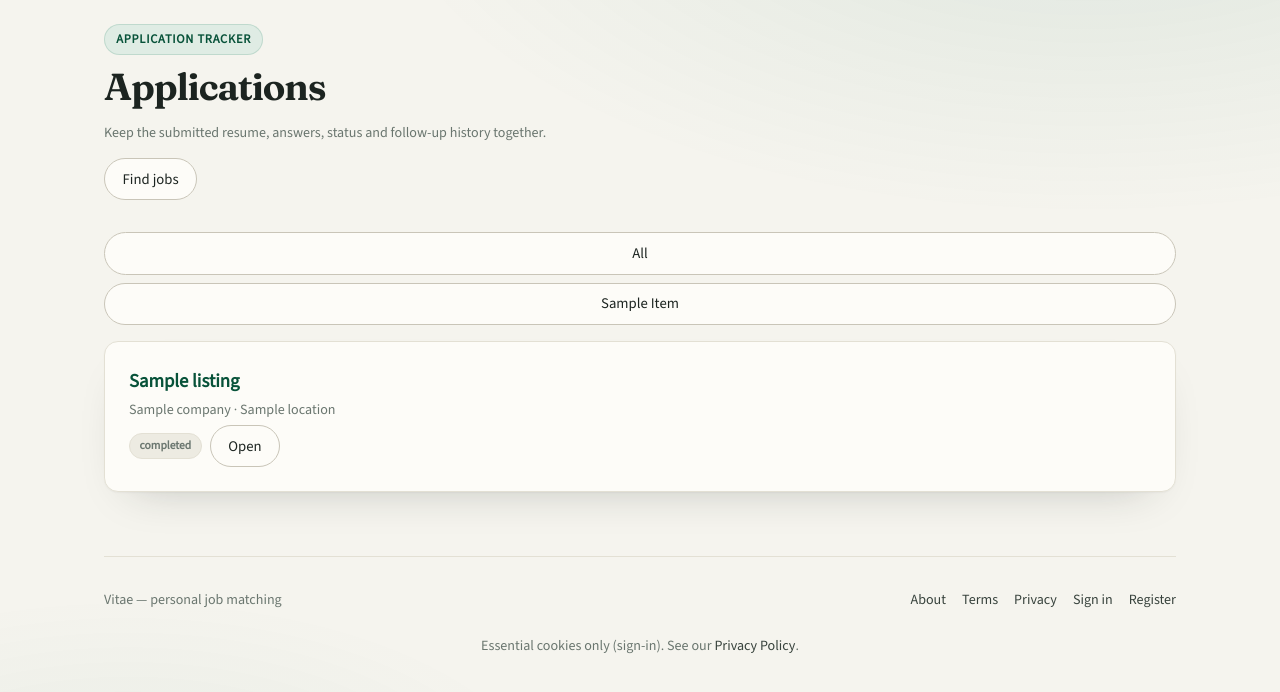
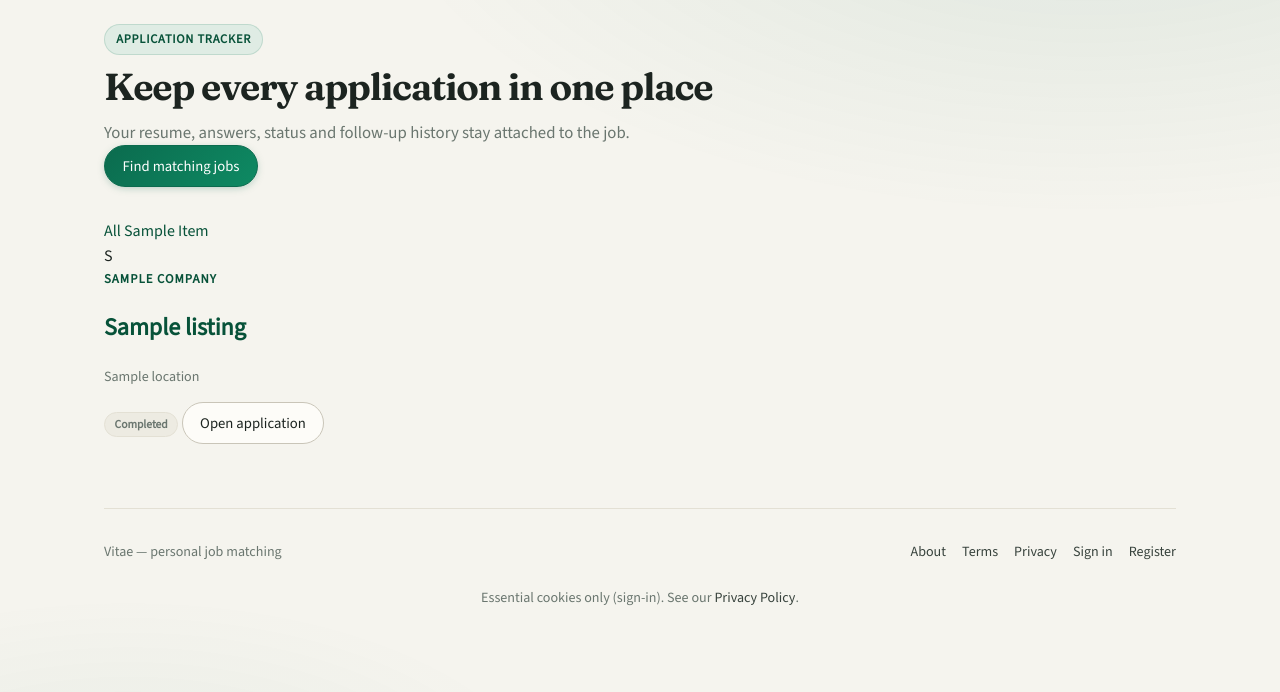
Before and after one commit to OktopalsHub/Vitae, a FastAPI app: template app/templates/applications.html in a window 1280 px wide. Shown: the part 64-756 px from the top of the page. Run offline with FastAPI, Linux system fonts and the light colour scheme; the template is opened without the code that fills it: most values are stand-ins (such as "Sample title", 1, 10 or a date in 2020); parts of the project's set-up code (start-up, migrations or seed data) failed here and were passed over.

Commit message:
feat(ui): improve Phase 15 product experience

```diff
--- a/app/templates/applications.html
+++ b/app/templates/applications.html
@@ -1,52 +1,51 @@
 {% extends "base.html" %}
 {% block title %}Applications · Vitae{% endblock %}
 {% block content %}
-<div class="page-head">
+<div class="page-head page-head--wide">
   <div>
     <p class="eyebrow">Application tracker</p>
-    <h1>Applications</h1>
-    <p class="meta">Keep the submitted resume, answers, status and follow-up history together.</p>
+    <h1>Keep every application in one place</h1>
+    <p class="lede">Your resume, answers, status and follow-up history stay attached to the job.</p>
   </div>
-  <a class="btn" href="/jobs">Find jobs</a>
+  <a class="btn btn-primary" href="/jobs">Find matching jobs</a>
 </div>
 
-<div class="chip-list" style="margin:var(--s4) 0">
-  <a class="btn {% if not status %}btn-primary{% endif %}" href="/applications">All</a>
+<nav class="status-tabs" aria-label="Application status">
+  <a class="status-tab {% if not status %}is-active{% endif %}" href="/applications">All</a>
   {% for item in statuses %}
-  <a class="btn {% if status == item %}btn-primary{% endif %}" href="/applications?status={{ item }}">{{ item.replace('_', ' ')|title }}</a>
+  <a class="status-tab {% if status == item %}is-active{% endif %}" href="/applications?status={{ item }}">{{ item.replace('_', ' ')|title }}</a>
   {% endfor %}
-</div>
+</nav>
 
-<div class="panel">
+<section class="application-board">
   {% if applications %}
-  <div class="application-list">
     {% for item in applications %}
-    <article class="application-row">
-      <div>
-        <h3 style="margin:0">
-          {% if item.listing %}
-          <a href="/jobs/{{ item.listing.public_id }}">{{ item.listing.title }}</a>
-          {% else %}
-          Job no longer available
-          {% endif %}
-        </h3>
-        {% if item.listing and item.listing.company %}
-        <p class="meta" style="margin:var(--s1) 0">{{ item.listing.company }}{% if item.listing.location %} · {{ item.listing.location }}{% endif %}</p>
-        {% endif %}
+    <article class="application-card">
+      <div class="application-card__main">
+        <div class="application-card__icon" aria-hidden="true">
+          {{ (item.listing.company if item.listing and item.listing.company else (item.listing.title if item.listing else "J"))[:1]|upper }}
+        </div>
+        <div>
+          <p class="kicker">{{ item.listing.company if item.listing and item.listing.company else "Job application" }}</p>
+          <h2>
+            {% if item.listing %}<a href="/jobs/{{ item.listing.public_id }}">{{ item.listing.title }}</a>{% else %}Job no longer available{% endif %}
+          </h2>
+          {% if item.listing and item.listing.location %}<p class="meta">{{ item.listing.location }}</p>{% endif %}
+        </div>
       </div>
-      <div class="actions">
-        <span class="badge {{ item.application.status }}">{{ item.application.status.replace('_', ' ') }}</span>
-        <a class="btn" href="/applications/{{ item.application.id }}">Open</a>
+      <div class="application-card__side">
+        <span class="badge {{ item.application.status }}">{{ item.application.status.replace('_', ' ')|title }}</span>
+        <a class="btn" href="/applications/{{ item.application.id }}">Open application</a>
       </div>
     </article>
     {% endfor %}
-  </div>
   {% else %}
-  <div class="empty-state">
-    <h3>No applications yet</h3>
-    <p class="meta">Open a job and save it to your application tracker after preparing your CV and answers.</p>
-    <a class="btn btn-primary" href="/jobs">Browse jobs</a>
-  </div>
+    <div class="panel empty-state">
+      <div class="empty-state__icon" aria-hidden="true">✓</div>
+      <h2>No applications in this view</h2>
+      <p class="meta">Open a matching job, prepare your application, then save it here.</p>
+      <a class="btn btn-primary" href="/jobs">Browse matching jobs</a>
+    </div>
   {% endif %}
-</div>
+</section>
 {% endblock %}
```
